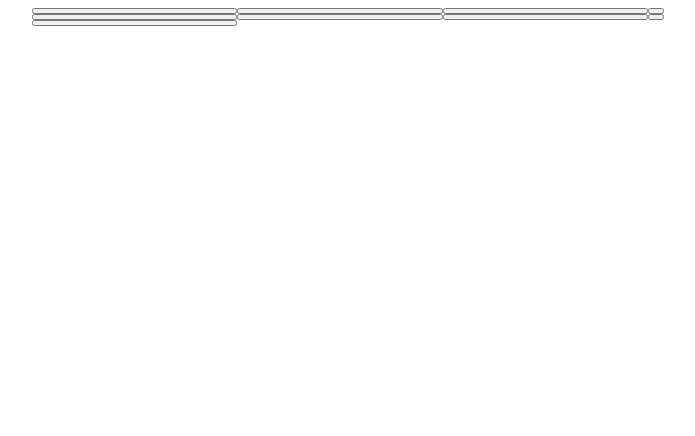
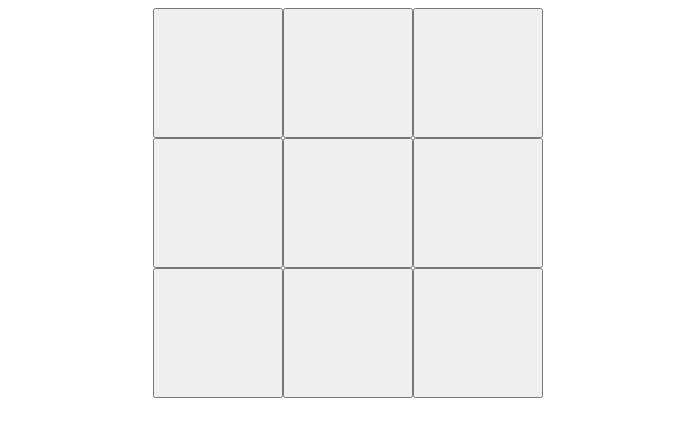
Before and after one commit to tosifilippo/TicTacToe, a plain HTML site: page index.html in a window 1280 px wide. Shown: the whole page, without its empty margins (292-987 px from the left). Drawn offline with Linux system fonts and the light colour scheme.

Commit message:
fixed board size

```diff
--- a/index.html
+++ b/index.html
@@ -16,8 +16,8 @@
         <button class="field-button" id="bottom-left"></button>
         <button class="field-button" id="bottom-middle"></button>
         <button class="field-button" id="bottom-right"></button>
-        <p id="display"></p>
     </div>
+    <p id="display"></p>
 </body>
 <script src="script.js"></script>
 </html>
--- a/script.js
+++ b/script.js
@@ -1,6 +1,6 @@
 // player factory
-const playerFactory = (mark) => {
-    return { mark };
+const playerFactory = (mark, name) => {
+    return { mark, name };
 };
 
 // game board module
--- a/style.css
+++ b/style.css
@@ -1,16 +1,11 @@
-body {
-    display: flex;
+#board-grid {
+    display: grid;
+    grid-template-columns: 130px 130px 130px;
+    grid-template-rows: 130px 130px 130px;
+    text-align: center;
     justify-content: center;
 }
 
-#board-grid {
-    display: grid;
-    grid-template-columns: 1fr 1fr 1fr;
-    grid-template-rows: 1fr 1fr 1fr;
+#display {
     text-align: center;
-    width: 50%;
 }
-
-#display {
-    grid-column: 1/5;
-}
```
